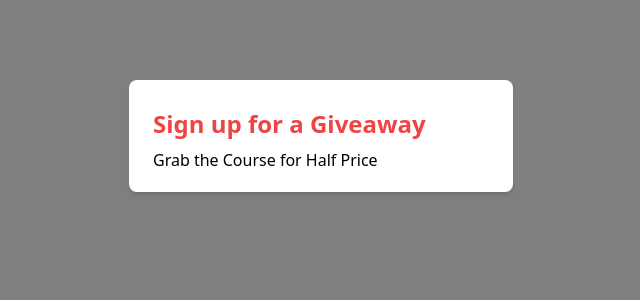
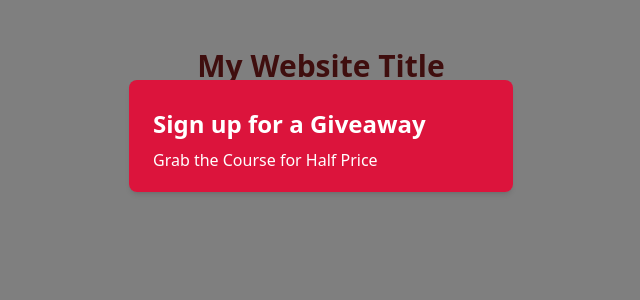
Before and after one commit to atroopa/vue-friday, a Vue app: page / in a window 1280 px wide. Shown: the top 300 px of the page, without its empty margins (319-959 px from the left). Built offline with nearby package versions, Linux system fonts and the light colour scheme.

Commit message:
learn about dynamic theme in vue

```diff
--- a/src/App.vue
+++ b/src/App.vue
@@ -2,7 +2,7 @@
 <template>
   <div class="flex flex-col items-center justify-center ">
     <h1 class="text-3xl pt-12 pb-5 font-bold text-red-900">{{title}}</h1>
-    <ModalVue :header="header" :text="text" />
+    <ModalVue :header="header" :text="text" theme="sale" />
   </div>
 </template>
 
@@ -20,6 +20,7 @@ import ModalVue from './components/Modal.vue';
 
     data() {
       return {
+        title : 'My Website Title',
         header: 'Sign up for a Giveaway',
         text: 'Grab the Course for Half Price',
       }
--- a/src/components/Modal.vue
+++ b/src/components/Modal.vue
@@ -1,8 +1,8 @@
 <!-- ---------- template ---------- -->
 <template>
 <div class="fixed top-0 left-0 w-full h-full bg-black bg-opacity-50">
-  <div class="mt-20 w-full max-w-sm mx-auto overflow-hidden rounded-lg shadow-md">
-    <div class="px-4 py-5 bg-white sm:px-6 opacity-100">
+  <div class="mt-20 w-full max-w-sm mx-auto overflow-hidden rounded-lg shadow-md" >
+    <div class="px-4 py-5 bg-white sm:px-6 opacity-100" :class="{sale: theme === 'sale'}">
       <h1 class="text-2xl pt-2 pb-2 font-bold text-red-500">{{ header }}</h1>
       <p>{{ text }}</p>
     </div>
@@ -18,12 +18,19 @@ export default {
     props: {
         header: String,
         text: String,
-    }
+        theme: String,
+    },
 }
 </script>
 
 <!-- ---------- style ---------- -->
 
 <style scoped>
-
+.sale {
+    background: crimson;
+    color: white;
+}
+.sale h1 {
+    color: white;
+}
 </style>
```
